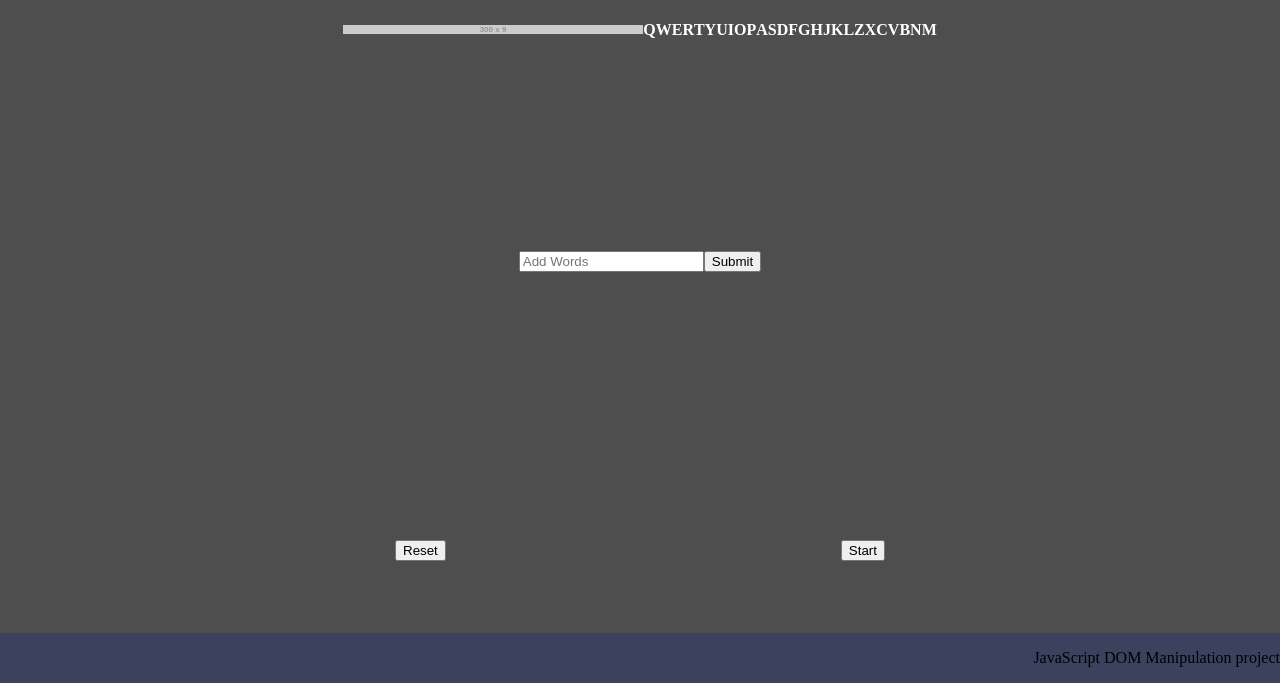
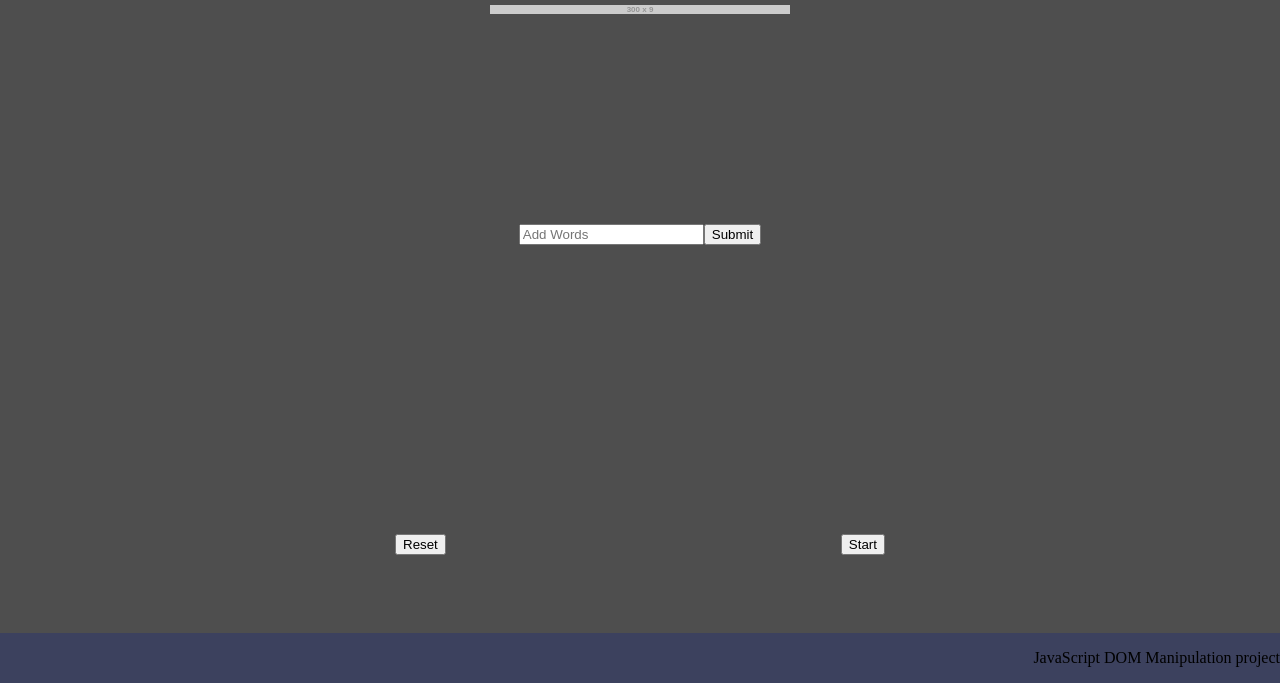
Before and after one commit to EzyBreezy/Hangman, a plain HTML site: page index.html in a window 1280 px wide. Shown: the part 117-800 px from the top of the page. Drawn offline with Linux system fonts and the light colour scheme; placeholder pictures from the web are drawn by us.

Commit message:
commented letters out for now and focusing on core game working.

```diff
--- a/index.html
+++ b/index.html
@@ -41,9 +41,9 @@
         </section>
         <section id="game-image">
             <img src="https://via.placeholder.com/300/09f/fff.png">
-            <div id="keyboard">
+            <!-- <div id="keyboard">
                 <p> Q </p>
-                <p> W </p> <!-- 10-->
+                <p> W </p>
                 <p> E </p>
                 <p> R </p>
                 <p> T </p>
@@ -54,7 +54,7 @@
                 <p> P </p>
                 <br>
                 <p> A </p>
-                <p> S </p> <!-- 9 -->
+                <p> S </p>
                 <p> D </p>
                 <p> F </p>
                 <p> G </p>
@@ -64,13 +64,13 @@
                 <p> L </p>
                 <br>
                 <p> Z </p>
-                <p> X </p> <!-- 7 -->
+                <p> X </p>
                 <p> C </p>
                 <p> V </p>
                 <p> B </p>
                 <p> N </p>
                 <p> M </p>
-            </div>
+            </div> -->
         </section>
         <section id="game">
             <input type="text" placeholder="Add Words" id="word">
```
